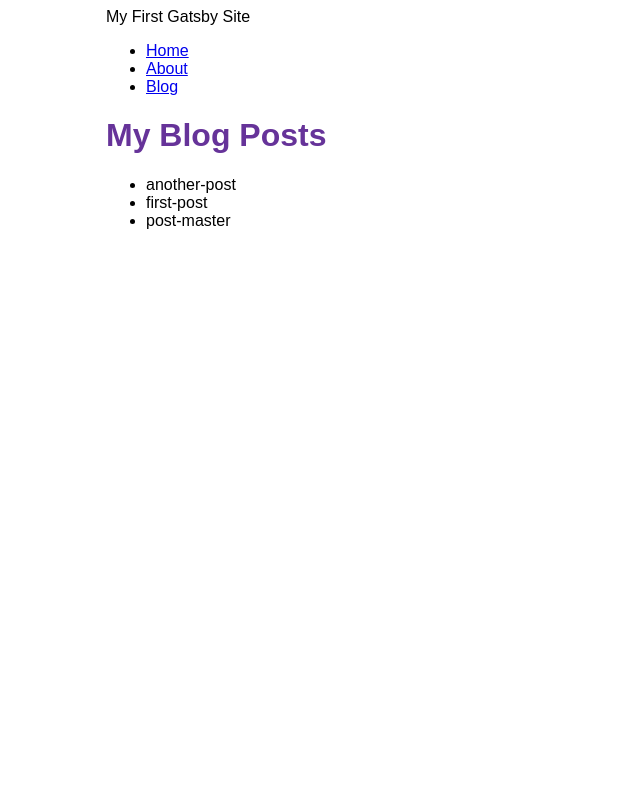
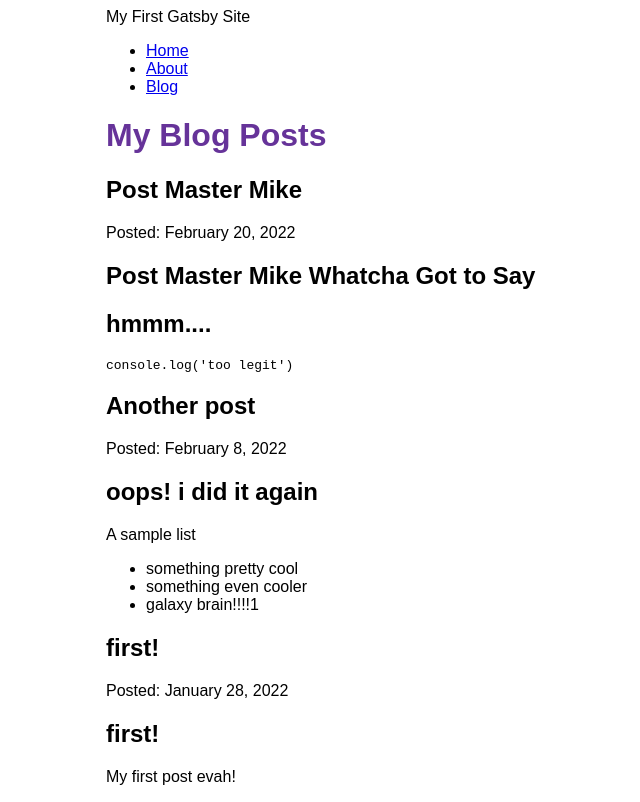
Before and after one commit to mmorrisisund/my-first-gatsby-site, a Gatsby site: page /blog in a window 1280 px wide. Shown: the whole page, without its empty margins (284-924 px from the left). Built offline with nearby package versions, Linux system fonts and the light colour scheme; Gatsby itself is replaced by a stand-in of ours; some packages are replaced by stand-ins of ours; code samples lack their colours.

Commit message:
Finished Gatsby Tutorial Part 5

````diff
--- a/blog/another-post.mdx
+++ b/blog/another-post.mdx
@@ -0,0 +1,12 @@
+---
+title: 'Another post'
+date: '2022-02-08'
+---
+
+# oops! i did it again
+
+A sample list
+
+- something pretty cool
+- something even cooler
+- galaxy brain!!!!1
--- a/blog/first-post.mdx
+++ b/blog/first-post.mdx
@@ -0,0 +1,8 @@
+---
+title: 'first!'
+date: '2022-01-28'
+---
+
+# first!
+
+My first post evah!
--- a/blog/post-master.mdx
+++ b/blog/post-master.mdx
@@ -0,0 +1,12 @@
+---
+title: 'Post Master Mike'
+date: '2022-02-20'
+---
+
+# Post Master Mike Whatcha Got to Say
+
+## hmmm....
+
+```js
+console.log('too legit')
+```
--- a/gatsby-config.js
+++ b/gatsby-config.js
@@ -6,6 +6,7 @@ module.exports = {
   plugins: [
     'gatsby-plugin-image',
     'gatsby-plugin-sharp',
+    'gatsby-plugin-mdx',
     {
       resolve: 'gatsby-source-filesystem',
       options: {
--- a/package.json
+++ b/package.json
@@ -16,8 +16,11 @@
     "typecheck": "tsc --noEmit"
   },
   "dependencies": {
+    "@mdx-js/mdx": "^1.6.22",
+    "@mdx-js/react": "^1.6.22",
     "gatsby": "^4.9.0",
     "gatsby-plugin-image": "^2.9.0",
+    "gatsby-plugin-mdx": "^3.9.0",
     "gatsby-plugin-sharp": "^4.9.0",
     "gatsby-source-filesystem": "^4.9.0",
     "react": "^17.0.1",
--- a/src/pages/blog.tsx
+++ b/src/pages/blog.tsx
@@ -1,13 +1,19 @@
 import React from 'react'
 import { graphql } from 'gatsby'
+import { MDXRenderer } from 'gatsby-plugin-mdx'
 import type { PageProps } from 'gatsby'
 
 import Layout from '../components/Layout'
 
 type DataProps = {
-  allFile: {
+  allMdx: {
     nodes: {
-      name: string
+      frontmatter: {
+        date: string
+        title: string
+      }
+      id: string
+      body: string
     }[]
   }
 }
@@ -15,20 +21,27 @@ type DataProps = {
 const BlogPage = ({ data }: PageProps<DataProps>) => {
   return (
     <Layout pageTitle='My Blog Posts'>
-      <ul>
-        {data.allFile.nodes.map(node => (
-          <li key={node.name}>{node.name}</li>
-        ))}
-      </ul>
+      {data.allMdx.nodes.map(node => (
+        <article key={node.id}>
+          <h2>{node.frontmatter.title}</h2>
+          <p>Posted: {node.frontmatter.date}</p>
+          <MDXRenderer>{node.body}</MDXRenderer>
+        </article>
+      ))}
     </Layout>
   )
 }
 
 export const query = graphql`
   {
-    allFile {
+    allMdx(sort: { fields: frontmatter___date, order: DESC }) {
       nodes {
-        name
+        frontmatter {
+          date(formatString: "MMMM D, YYYY")
+          title
+        }
+        id
+        body
       }
     }
   }
````
Also changed, not shown: 1 other file.
